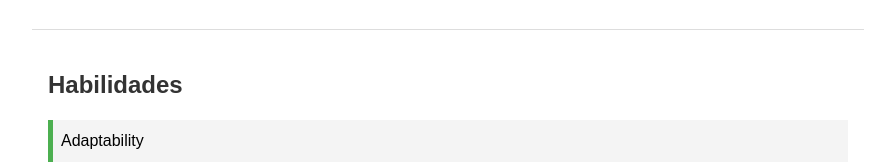
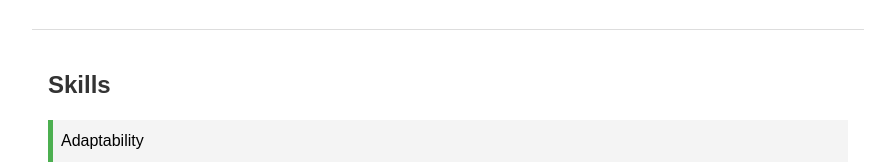
Before and after one commit to mariaconejo/cv-pages, a plain HTML site: page index.html in a window 1280 px wide. Shown: the part 1668-1832 px from the top of the page, without its empty margins (192-1087 px from the left). Drawn offline with Linux system fonts and the light colour scheme.

Commit message:
se actualizo el titulo

```diff
--- a/index.html
+++ b/index.html
@@ -64,7 +64,7 @@
         </div>
     </section>
     <section class="skills">
-        <h2>Habilidades</h2>
+        <h2>Skills</h2>
         <ul>
             <li>Adaptability</li>
             <li>Critical Thinking</li>
```
